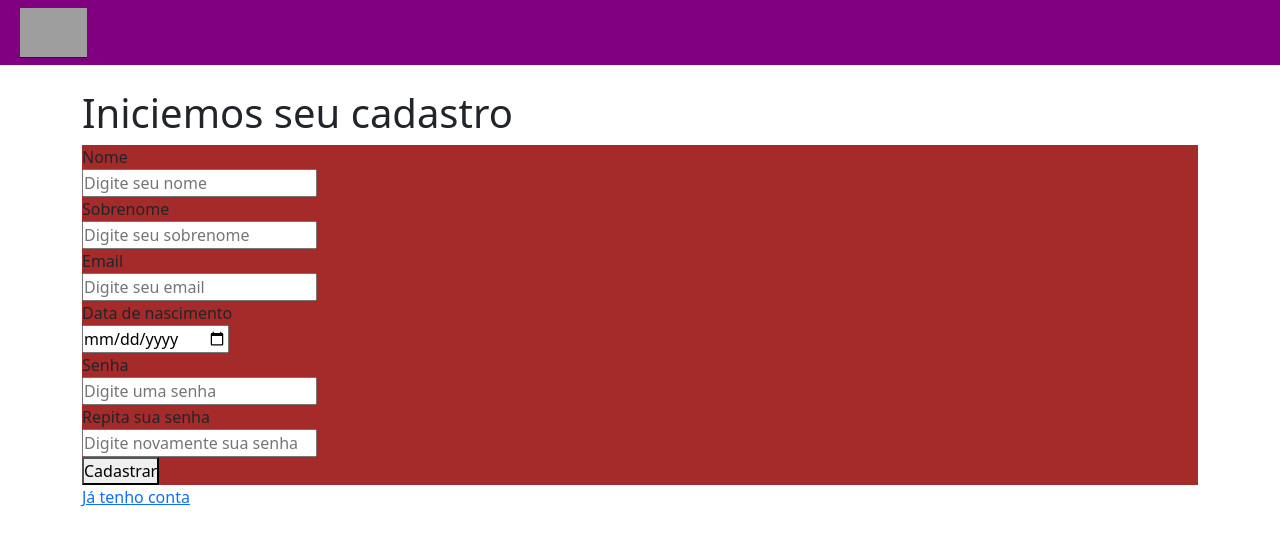
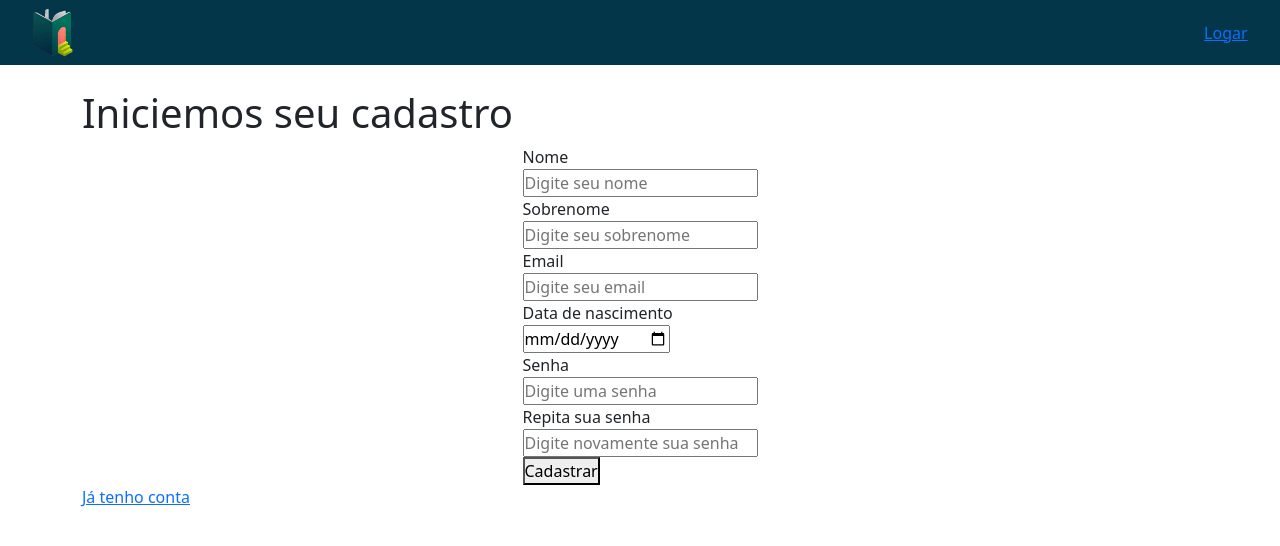
Before and after one commit to Nahoov/Sistema_Bibliotecario, a Python web app: template app/templates/index.html in a window 1280 px wide. Shown: the top 546 px of the page. Run offline with Jinja, Linux system fonts and the light colour scheme; the template is opened without the code that fills it, so the values that code supplies are empty; some web fonts are replaced; grey boxes are pictures that could not be loaded.

Commit message:
preenchendo css style_cadlog

```diff
--- a/app/static/css/style_cadlog.css
+++ b/app/static/css/style_cadlog.css
@@ -5,29 +5,43 @@
     padding: 0;
 }
 
+:root {
+    --verde: #BFDB38;
+    --rosa: #FA6868;
+    --laranja: #FAAC68;
+    --azul-esc: #04364A;
+}
+
 .header{
     height: 65px;   /* altura real do header */
     padding: 0 20px;
     display: flex;
+    justify-content: space-between;
     align-items: center;
-    background: purple;
+    background: var(--azul-esc);
 
 }
 
 .nav-bar {
+    display: flex;
     height: 50px;
-    display: flex;
+    width: 100%;
+    padding: 0% 1%;
     align-items: center;
-    background: blue;
+    justify-content: space-between;
 
 
 }
 
 nav img {
     max-height: 100%;
-    height: auto;
+    width: auto;
 }
 
 .cadastro {
-    background: brown;
+    display: flex;
+    align-items: center;
+    flex-direction: column;
+
+
 }
--- a/app/templates/index.html
+++ b/app/templates/index.html
@@ -8,7 +8,8 @@
 
 
 {% block header_img %}
-    <img src="{{ url_for('static', filename='img/logo_biblioteca.png') }}" alt="Logo biblioteca">
+    <img src="{{ url_for('static', filename='img/entrada_biblioteca.png') }}" alt="Logo biblioteca">
+    <a href="/login_biblioteca">Logar</a>
 {% endblock %}
 
 
```
